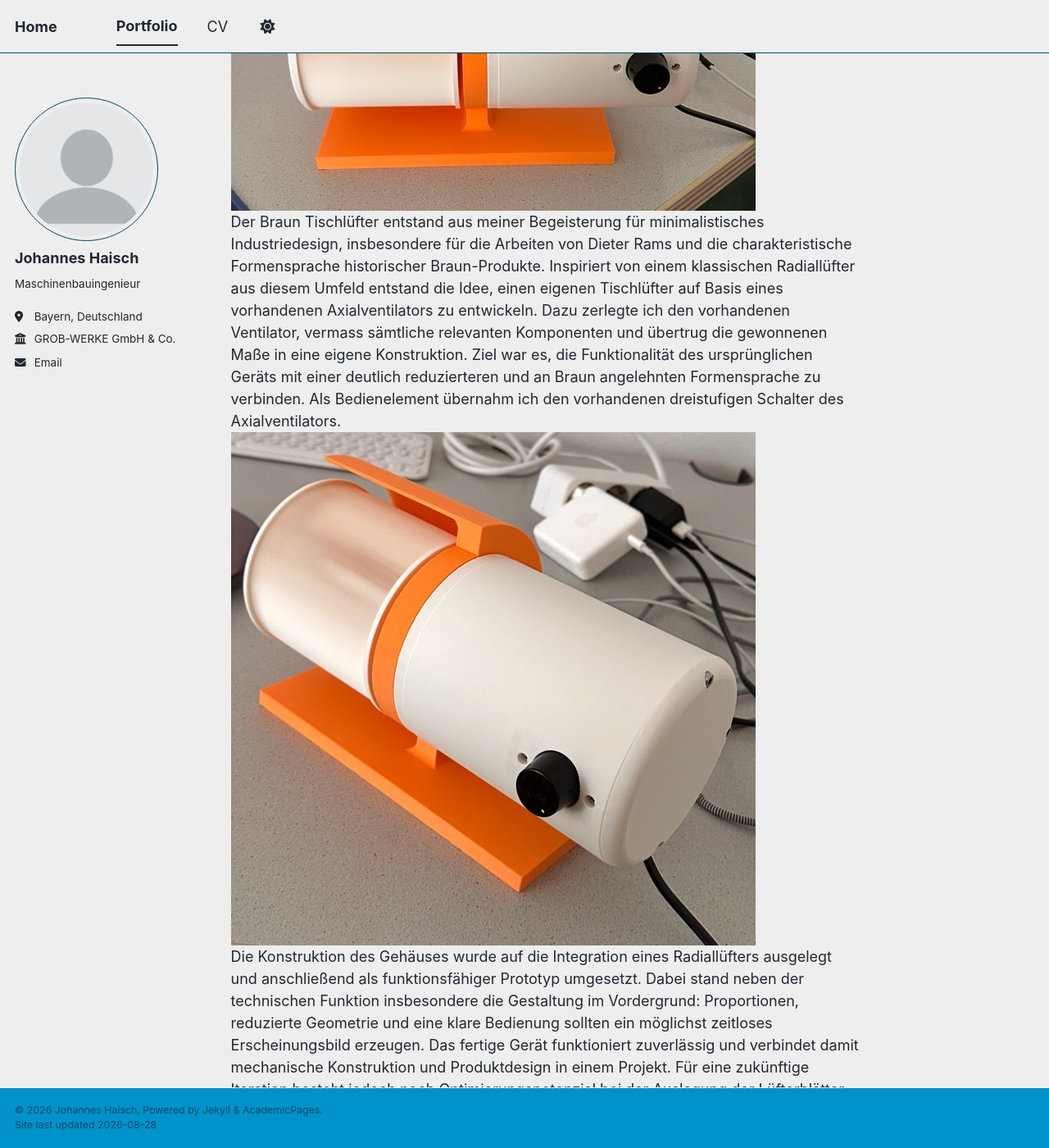
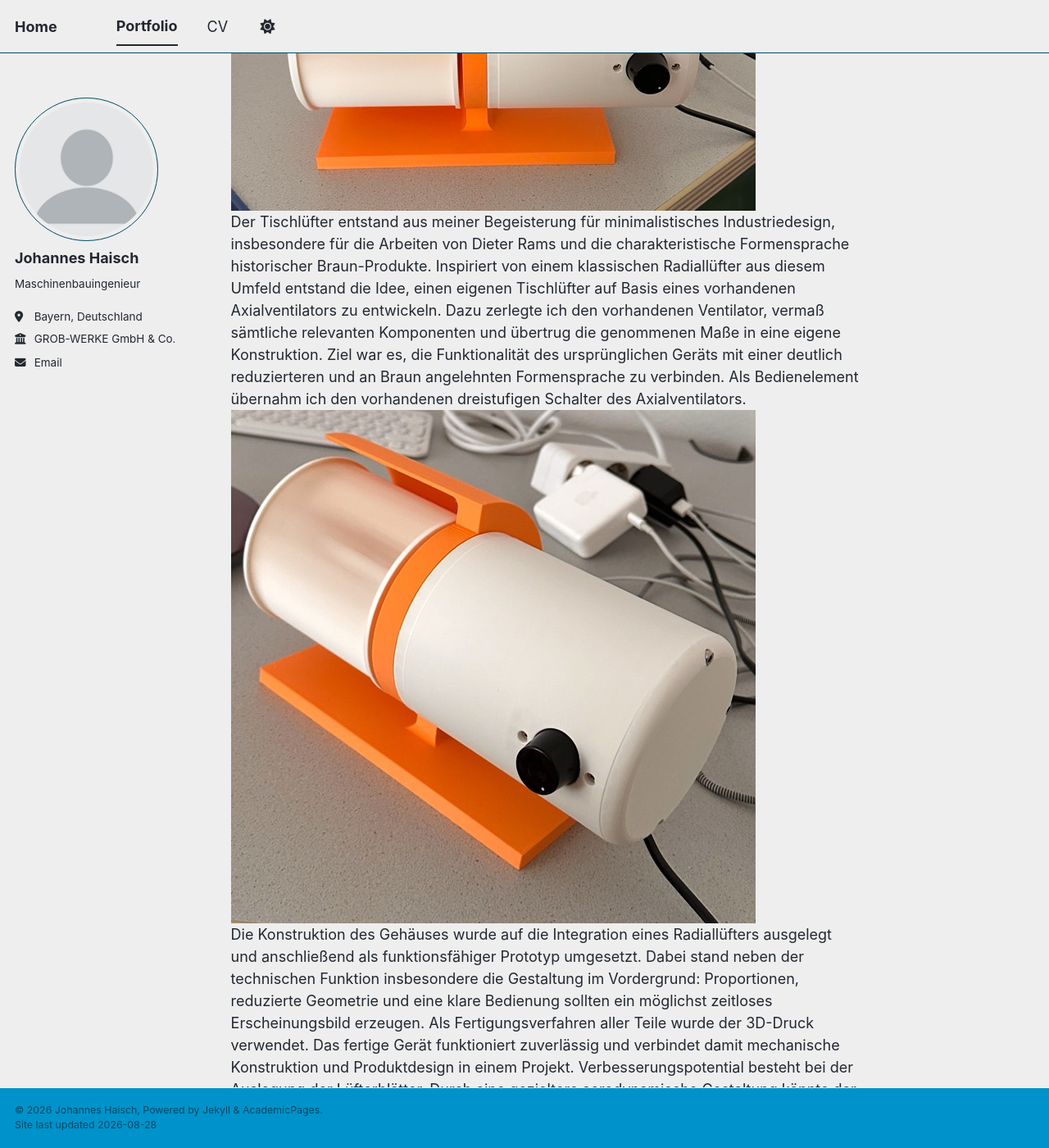
Before and after one commit to CourtsideEngineer/Courtsideengineer.github.io, a Jekyll site: the page built from _portfolio/portfolio-3.md, in a window 1280 px wide and 1400 px high, scrolled down 325 px. Shown: the whole window at 82% size. Built offline with Jekyll 4.4.1, drawn with Linux system fonts in a browser that asks for light colours; a style sheet for code colours, icons or effects is not loaded; some of the changed text lies outside the part shown.

Commit message:
Update portfolio-3.md

```diff
--- a/_portfolio/portfolio-3.md
+++ b/_portfolio/portfolio-3.md
@@ -1,9 +1,9 @@
 ---
-title: Braun Tischlüfter
+title: Tischlüfter
 excerpt: Ein minimalistischer Tischlüfter, inspiriert vom Design von Dieter Rams und den klassischen Braun-Produkten.<br/><img src='/images/Braun_1.jpeg'>
 collection: portfolio
 ---
 <img src='/images/Braun_1.jpeg'><br/>
-Der Braun Tischlüfter entstand aus meiner Begeisterung für minimalistisches Industriedesign, insbesondere für die Arbeiten von Dieter Rams und die charakteristische Formensprache historischer Braun-Produkte. Inspiriert von einem klassischen Radiallüfter aus diesem Umfeld entstand die Idee, einen eigenen Tischlüfter auf Basis eines vorhandenen Axialventilators zu entwickeln. Dazu zerlegte ich den vorhandenen Ventilator, vermass sämtliche relevanten Komponenten und übertrug die gewonnenen Maße in eine eigene Konstruktion. Ziel war es, die Funktionalität des ursprünglichen Geräts mit einer deutlich reduzierteren und an Braun angelehnten Formensprache zu verbinden. Als Bedienelement übernahm ich den vorhandenen dreistufigen Schalter des Axialventilators.
+Der Tischlüfter entstand aus meiner Begeisterung für minimalistisches Industriedesign, insbesondere für die Arbeiten von Dieter Rams und die charakteristische Formensprache historischer Braun-Produkte. Inspiriert von einem klassischen Radiallüfter aus diesem Umfeld entstand die Idee, einen eigenen Tischlüfter auf Basis eines vorhandenen Axialventilators zu entwickeln. Dazu zerlegte ich den vorhandenen Ventilator, vermaß sämtliche relevanten Komponenten und übertrug die genommenen Maße in eine eigene Konstruktion. Ziel war es, die Funktionalität des ursprünglichen Geräts mit einer deutlich reduzierteren und an Braun angelehnten Formensprache zu verbinden. Als Bedienelement übernahm ich den vorhandenen dreistufigen Schalter des Axialventilators.
 <br/><img src='/images/Braun_2.jpeg'><br/>
-Die Konstruktion des Gehäuses wurde auf die Integration eines Radiallüfters ausgelegt und anschließend als funktionsfähiger Prototyp umgesetzt. Dabei stand neben der technischen Funktion insbesondere die Gestaltung im Vordergrund: Proportionen, reduzierte Geometrie und eine klare Bedienung sollten ein möglichst zeitloses Erscheinungsbild erzeugen. Das fertige Gerät funktioniert zuverlässig und verbindet damit mechanische Konstruktion und Produktdesign in einem Projekt. Für eine zukünftige Iteration besteht jedoch noch Optimierungspotenzial bei der Auslegung der Lüfterblätter. Durch eine gezieltere aerodynamische Gestaltung könnte der Luftdurchsatz weiter erhöht und damit die Leistungsfähigkeit des Lüfters verbessert werden. Das Projekt war für mich daher insbesondere eine interessante Auseinandersetzung mit der Frage, wie technische Funktion und minimalistisches Design miteinander verbunden werden können.
+Die Konstruktion des Gehäuses wurde auf die Integration eines Radiallüfters ausgelegt und anschließend als funktionsfähiger Prototyp umgesetzt. Dabei stand neben der technischen Funktion insbesondere die Gestaltung im Vordergrund: Proportionen, reduzierte Geometrie und eine klare Bedienung sollten ein möglichst zeitloses Erscheinungsbild erzeugen. Als Fertigungsverfahren aller Teile wurde der 3D-Druck verwendet. Das fertige Gerät funktioniert zuverlässig und verbindet damit mechanische Konstruktion und Produktdesign in einem Projekt. Verbesserungspotential besteht bei der Auslegung der Lüfterblätter. Durch eine gezieltere aerodynamische Gestaltung könnte der Luftdurchsatz weiter erhöht und damit die Leistungsfähigkeit des Lüfters verbessert werden. Das Projekt war für mich daher insbesondere eine interessante Auseinandersetzung mit der Frage, wie technische Funktion und minimalistisches Design miteinander verbunden werden können.
```
